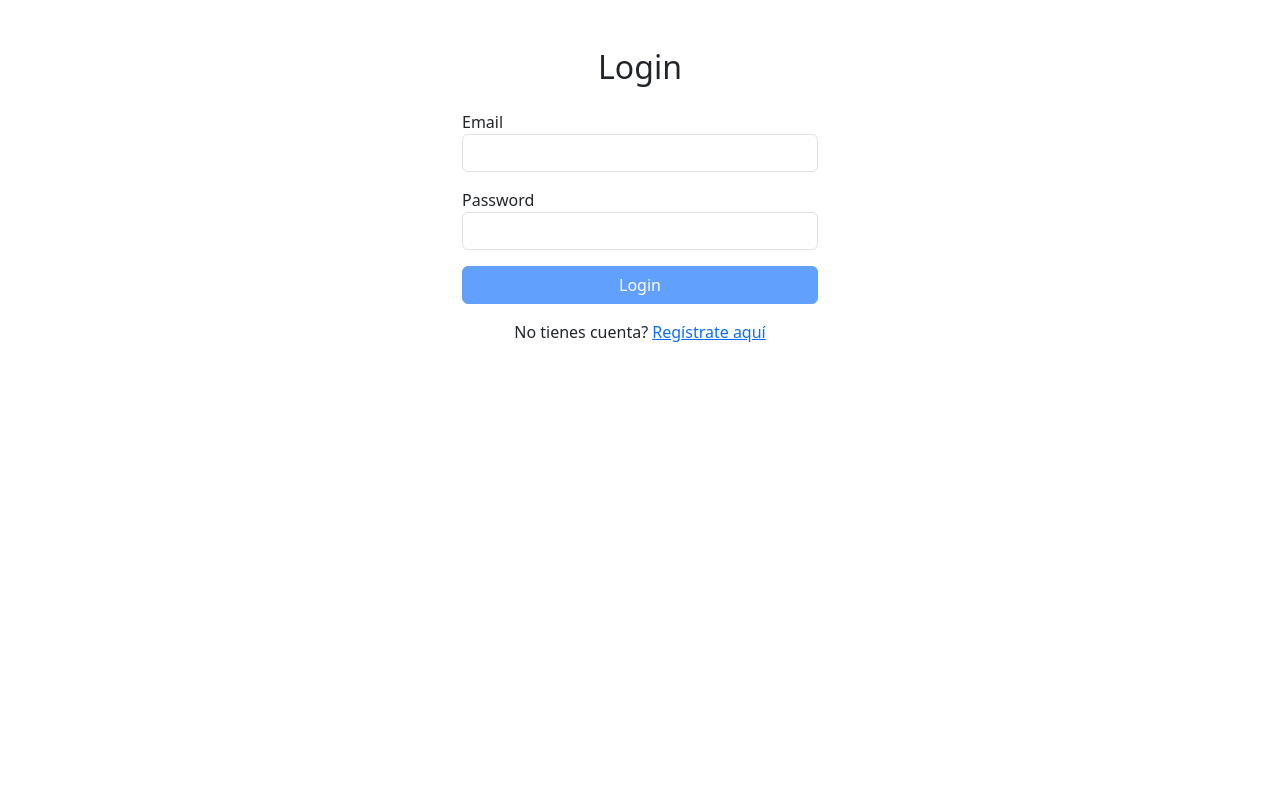
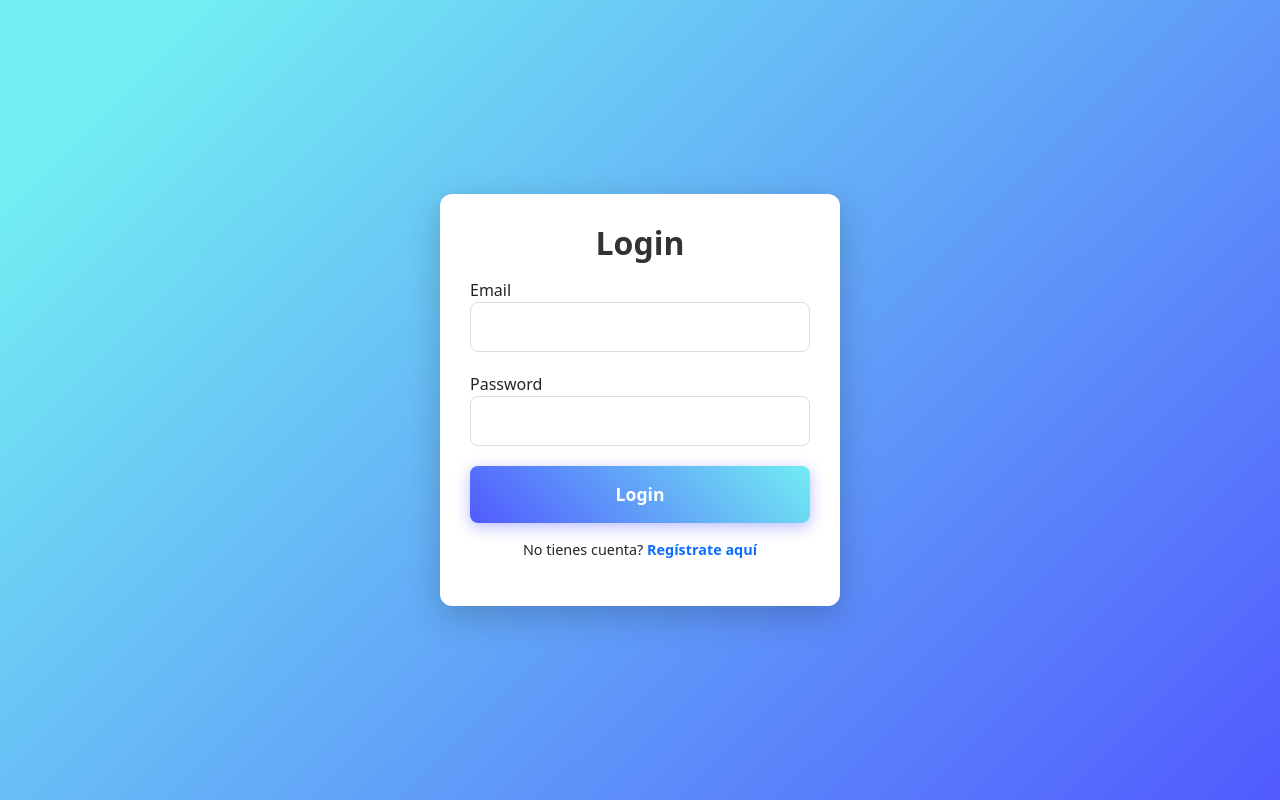
Before and after one commit to EmilioZallocco1/frontend-turnos-2, an Angular app: page /login in a window 1280 px wide. Built offline with nearby package versions, Linux system fonts and the light colour scheme.

Commit message:
upgrade login

```diff
--- a/src/app/login/login.component.html
+++ b/src/app/login/login.component.html
@@ -1,8 +1,7 @@
-<div class="container mt-5">
-  <div class="row justify-content-center">
-    <div class="col-md-4">
-      <h2 class="text-center mb-4">Login</h2>
+<div class="col-md-4 login-card">
+  <h2 class="text-center mb-4 login-title">Login</h2>
   <form [formGroup]="loginForm" (ngSubmit)="onSubmit()">
+
     <div class="form-group mb-3">
       <label for="email">Email</label>
       <input
@@ -31,16 +30,12 @@
       </div>
     </div>
 
-        <button type="submit" class="btn btn-primary w-100" [disabled]="loginForm.invalid">Login</button>
+    <button type="submit" class="w-100 login-button" [disabled]="loginForm.invalid">Login</button>
 
-        <!-- Mensaje de error -->
     <div *ngIf="errorMessage" class="alert alert-danger mt-3">{{ errorMessage }}</div>
 
-        <!-- Mensaje para usuarios que no tienen cuentaa -->
-        <div class="mt-3 text-center">
+    <div class="mt-3 text-center register-link">
       <p>No tienes cuenta? <a routerLink="/registro" class="link-primary">Regístrate aquí</a></p>
     </div>
   </form>
 </div>
-  </div>
-</div>
--- a/src/app/login/login.component.scss
+++ b/src/app/login/login.component.scss
@@ -0,0 +1,76 @@
+/* --- 1. Corrección del Fondo de la Página (Asegura la altura y el centrado) --- */
+/* NOTA: Usamos :host para asegurar que el componente ocupe todo el espacio. */
+:host {
+    display: flex;
+    justify-content: center;
+    align-items: center;
+    min-height: 100vh;
+    width: 100%;
+    /* Aplicamos el degradado al host para que cubra toda la vista */
+    background: linear-gradient(135deg, #72EDF2 10%, #515AFE 100%);
+}
+
+/* --- 2. Estilos de la Tarjeta de Login (col-md-4) --- */
+.login-card {
+    background-color: #ffffff;
+    padding: 30px;
+    border-radius: 12px;
+    box-shadow: 0 10px 35px rgba(0, 0, 0, 0.2);
+
+    /* 🛑 CORRECCIÓN CLAVE DE ANCHURA: */
+    /* Aseguramos que la tarjeta no sea más ancha que 400px y esté centrada */
+    max-width: 400px;
+    min-width: 300px; /* Para evitar que se comprima demasiado */
+}
+
+/* --- 3. Campos de Entrada (Input Fields) --- */
+/* Aseguramos que los inputs ocupen el 100% del ancho disponible */
+.login-card .form-control {
+    width: 100%; /* ⬅️ ESTO FALTABA O SE ESTABA SOBREESCRIBIENDO */
+    box-sizing: border-box; /* Incluye padding y borde en el ancho total */
+    padding: 12px;
+    margin-bottom: 20px;
+    border: 1px solid #ddd;
+    border-radius: 8px;
+    transition: border-color 0.2s;
+}
+
+/* --- 4. Botón de Login (Reemplazando btn-primary) --- */
+.login-button {
+    /* Mantenemos el estilo del botón */
+    width: 100%;
+    padding: 15px;
+    background: linear-gradient(45deg, #515AFE 0%, #72EDF2 100%) !important;
+    color: white;
+    border: none !important;
+    border-radius: 8px;
+    font-size: 1.1em;
+    font-weight: 600;
+    cursor: pointer;
+    box-shadow: 0 4px 15px rgba(81, 90, 254, 0.4);
+    transition: transform 0.2s ease;
+}
+
+.login-button:hover {
+    transform: translateY(-2px);
+    box-shadow: 0 6px 20px rgba(81, 90, 254, 0.6);
+}
+
+/* --- 5. Título y Enlace (Ajustes de espaciado) --- */
+.login-title {
+    font-size: 2em;
+    color: #333;
+    font-weight: 700;
+    margin-bottom: 1rem !important; /* Ajustamos el espaciado si es necesario */
+}
+
+.register-link {
+    margin-top: 25px;
+    font-size: 0.9em;
+}
+
+.register-link a {
+    color: #515AFE;
+    text-decoration: none;
+    font-weight: 700;
+}
```
Lines whose indentation alone changed are shown as unchanged.
